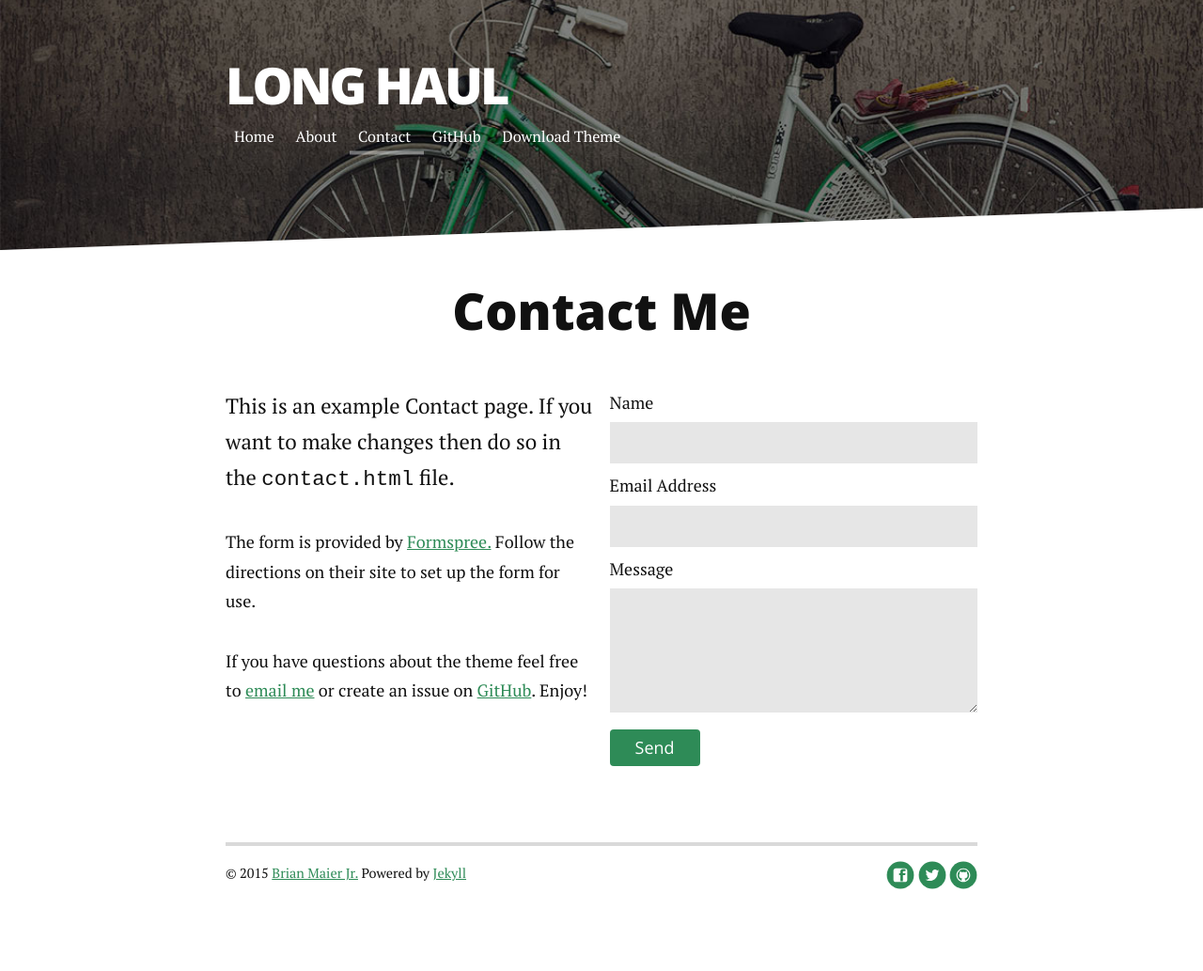
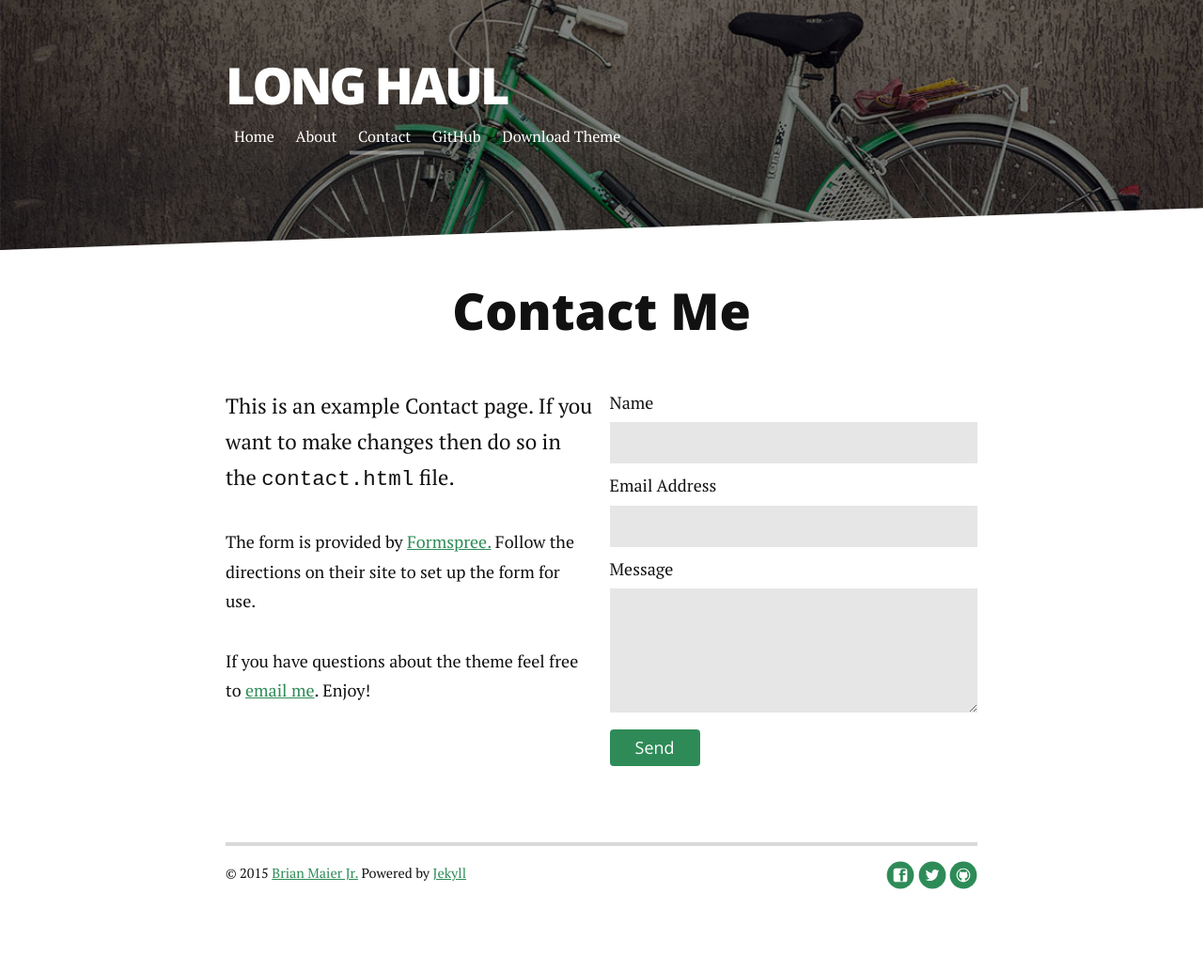
Before and after one commit to victor-talpeanu/victor-talpeanu.github.io, a Jekyll site: the page built from contact.md, in a window 1280 px wide. Shown: the whole page at 94% size. Built offline with Jekyll 4.4.1, drawn with Linux system fonts in a browser that asks for light colours; nearby versions of some CDN libraries; Markdown is read by kramdown in place of the engine named in the settings.

Commit message:
change contact

```diff
--- a/contact.md
+++ b/contact.md
@@ -8,9 +8,9 @@
   <div class="contactContent">
     <p class="intro">This is an example Contact page. If you want to make changes then do so in the <code>contact.html</code> file.</p>
     <p>The form is provided by <a href="http://formspree.io/">Formspree.</a> Follow the directions on their site to set up the form for use.</p>
-    <p>If you have questions about the theme feel free to <a href="mailto:brimaidesigns@gmail.com">email me</a> or create an issue on <a href="https://github.com/brianmaierjr/long-haul">GitHub</a>. Enjoy!</p>
+    <p>If you have questions about the theme feel free to <a href="mailto:victor.talpeanu@gmail.com">email me</a>. Enjoy!</p>
   </div>
-  <form action="http://formspree.io/your@mail.com" method="POST">
+  <form action="http://formspree.io/talpeanu.victor@mail.com" method="POST">
     <label for="name">Name</label>
     <input type="text" id="name" name="name" class="full-width"><br>
     <label for="email">Email Address</label>
```
